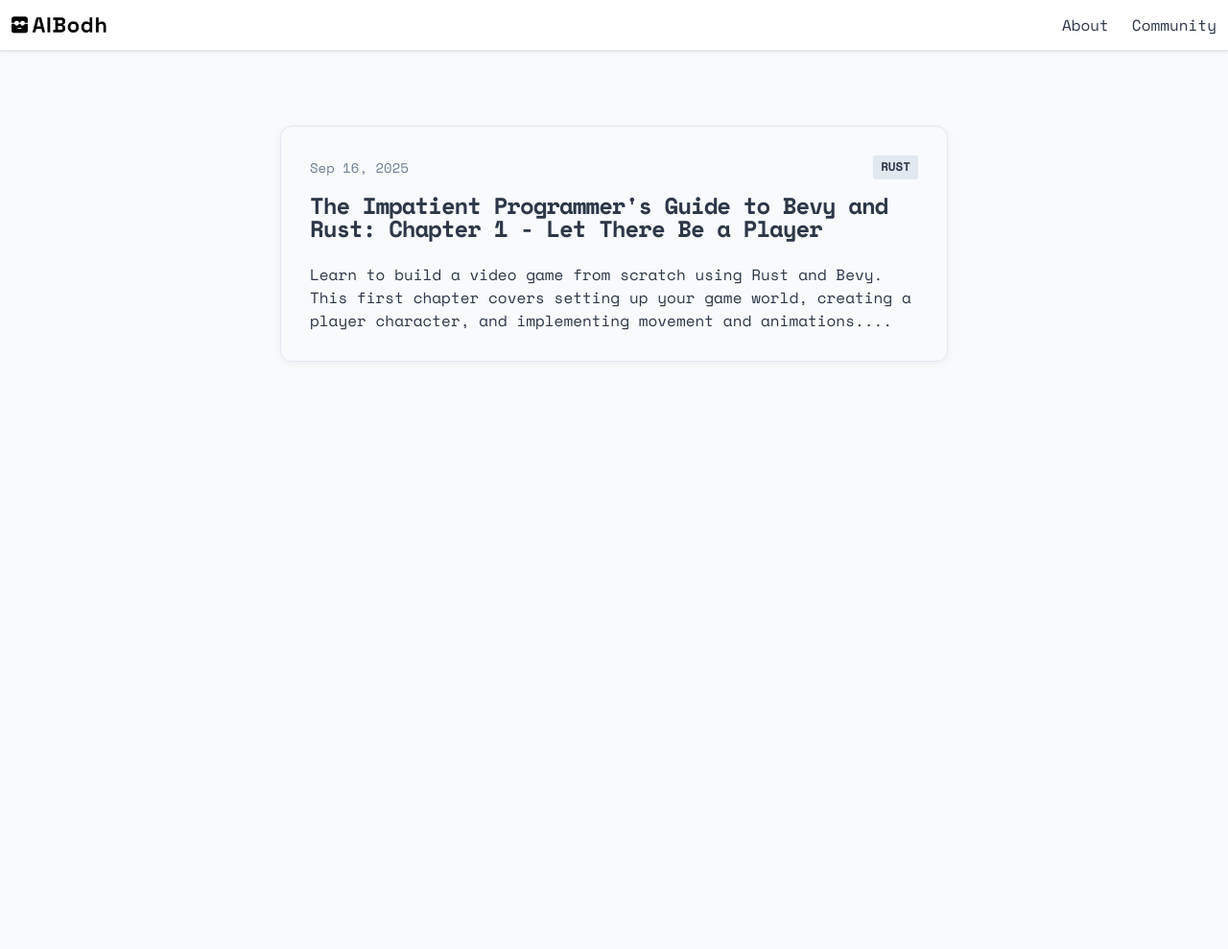
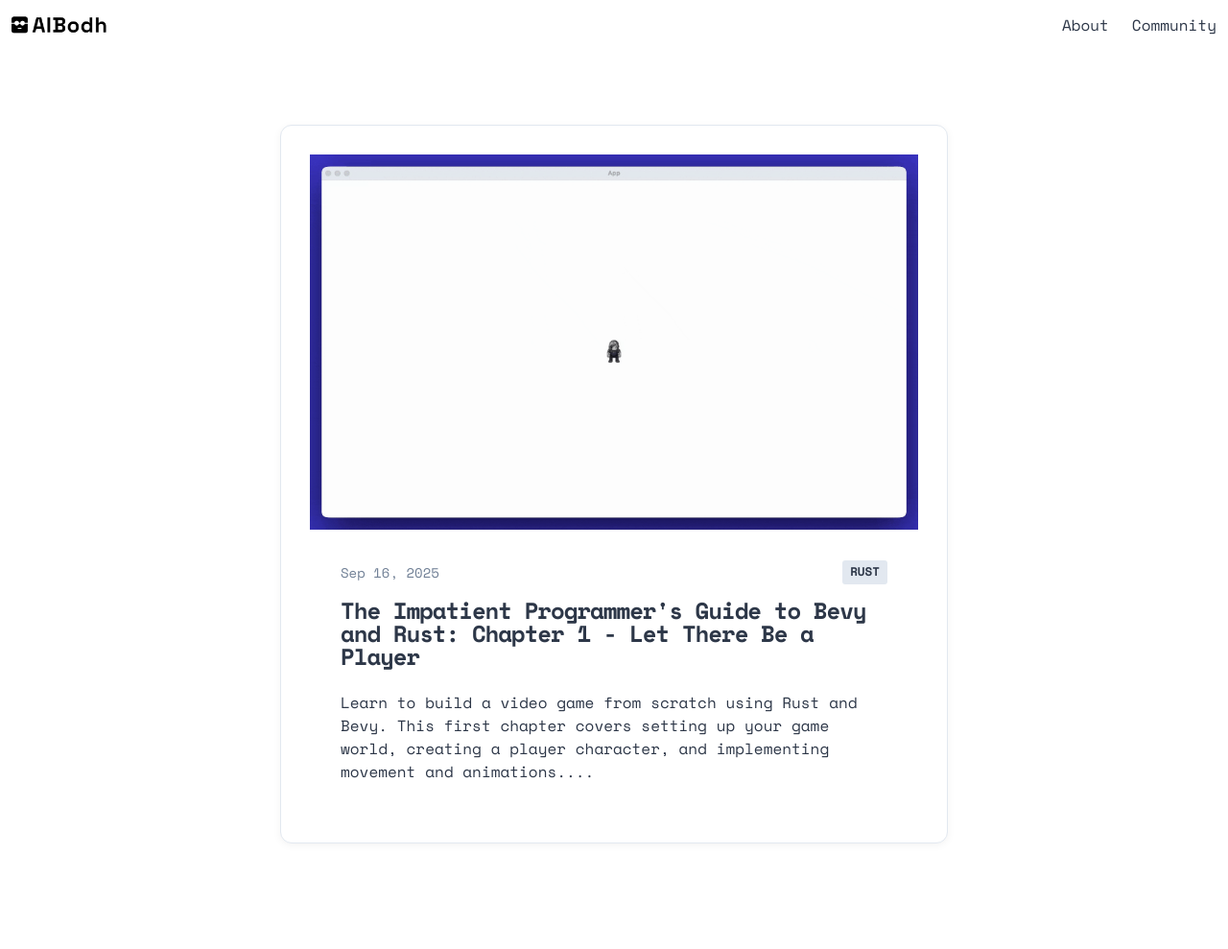
Before and after one commit to jamesfebin/AIBodh-Website, a Jekyll site: the page built from index.markdown, in a window 1280 px wide. Shown: the whole page at 96% size. Built offline with Jekyll 4.4.1, drawn with Linux system fonts in a browser that asks for light colours; before the commit the page ends 900 px from its top, so only the background shows below that.

Commit message:
fixing theme issues

```diff
--- a/_layouts/home.html
+++ b/_layouts/home.html
@@ -8,19 +8,41 @@ layout: default
       <div class="columns is-multiline is-centered">
         {%- for post in site.posts -%}
         <div class="column is-8-desktop is-10-tablet is-full-mobile">
+          <a href="{{ post.url | relative_url }}" class="post-card-link">
             <article class="post-card">
+              {%- comment -%} Extract first image from post content {%- endcomment -%}
+              {%- assign first_image = nil -%}
+              {%- assign content_images = post.content | split: '<img' -%}
+              {%- if content_images.size > 1 -%}
+                {%- assign first_img_tag = content_images[1] | split: '>' | first -%}
+                {%- assign src_match = first_img_tag | split: 'src="' -%}
+                {%- if src_match.size > 1 -%}
+                  {%- assign src_value = src_match[1] | split: '"' | first -%}
+                  {%- assign first_image = src_value -%}
+                {%- endif -%}
+              {%- endif -%}
+
+              {%- if first_image -%}
+                <div class="post-featured-image">
+                  <img src="{{ first_image }}" alt="{{ post.title | escape }}" />
+                </div>
+              {%- endif -%}
+
+              <div class="post-card-content">
                 <div class="post-meta">
                   {%- assign date_format = "%b %-d, %Y" -%}
                   <time datetime="{{ post.date | date_to_xmlschema }}">{{ post.date | date: date_format }}</time>
                   <span class="post-category tag is-light">{{ post.categories | first | upcase }}</span>
                 </div>
                 <h3 class="post-title title is-4">
-              <a href="{{ post.url | relative_url }}">{{ post.title | escape }}</a>
+                  {{ post.title | escape }}
                 </h3>
                 {%- if post.excerpt -%}
                   <p class="post-excerpt">{{ post.excerpt | strip_html | truncatewords: 30 }}</p>
                 {%- endif -%}
+              </div>
             </article>
+          </a>
         </div>
         {%- endfor -%}
       </div>
--- a/_sass/minima.scss
+++ b/_sass/minima.scss
@@ -32,7 +32,7 @@ $spacing-unit:     30px !default;
 
 // Clean color palette from code theme
 $text-color:       #2d3748 !default; // Clean dark gray
-$background-color: #f8fafc !default; // Clean light gray
+$background-color: #ffffff !default; // Clean white
 $brand-color:      #805ad5 !default; // Clean purple
 
 $grey-color:       #718096 !default; // Muted gray
@@ -71,9 +71,7 @@ body {
 
 .navbar {
   background-color: #ffffff !important; // Clean white navbar
-  border-bottom: 1px solid $grey-color-light;
   font-family: $base-font-family !important;
-  box-shadow: 0 1px 3px rgba(0, 0, 0, 0.1);
 }
 
 .navbar-item {
@@ -93,18 +91,50 @@ body {
 }
 
 // Custom post card styling - Clean Modern Theme
+.post-card-link {
+  display: block;
+  text-decoration: none;
+  color: inherit;
+
+  &:hover {
+    text-decoration: none;
+    color: inherit;
+  }
+}
+
 .post-card {
-  padding: 2rem;
+  padding: 0;
   background-color: #ffffff; // Clean white cards
   border-radius: 12px; // More rounded corners
   margin-bottom: 2rem;
   border: 1px solid $grey-color-light;
   box-shadow: 0 2px 8px rgba(0, 0, 0, 0.05);
   transition: box-shadow 0.2s ease;
+  overflow: hidden; // Ensure images don't overflow rounded corners
 
   &:hover {
     box-shadow: 0 4px 16px rgba(0, 0, 0, 0.1);
   }
+}
+
+.post-featured-image {
+  width: 100%;
+  border-radius: 12px 12px 0 0; // Rounded top corners only
+
+  img {
+    width: 100%;
+    height: auto; // Maintain aspect ratio
+    display: block; // Remove any inline spacing
+    transition: transform 0.3s ease;
+  }
+
+  .post-card:hover & img {
+    transform: scale(1.02); // Slight zoom on hover
+  }
+}
+
+.post-card-content {
+  padding: 2rem;
 }
 
 .post-meta {
--- a/assets/main.scss
+++ b/assets/main.scss
@@ -6,22 +6,22 @@
 
 /* Override Bulma CSS Variables for Light Theme */
 :root {
-  --bulma-scheme-main: #f8fafc;
+  --bulma-scheme-main: #ffffff;
   --bulma-scheme-main-bis: #ffffff;
   --bulma-scheme-main-ter: #e2e8f0;
   --bulma-text: #2d3748;
   --bulma-text-strong: #1a202c;
-  --bulma-background: #f8fafc;
+  --bulma-background: #ffffff;
 }
 
 /* Override Bulma body and main elements */
 body {
-  background-color: #f8fafc !important;
+  background-color: #ffffff !important;
   color: #2d3748 !important;
 }
 
 .section {
-  background-color: #f8fafc !important;
+  background-color: #ffffff !important;
 }
 
 .container {
```
Lines whose indentation alone changed are shown as unchanged.
